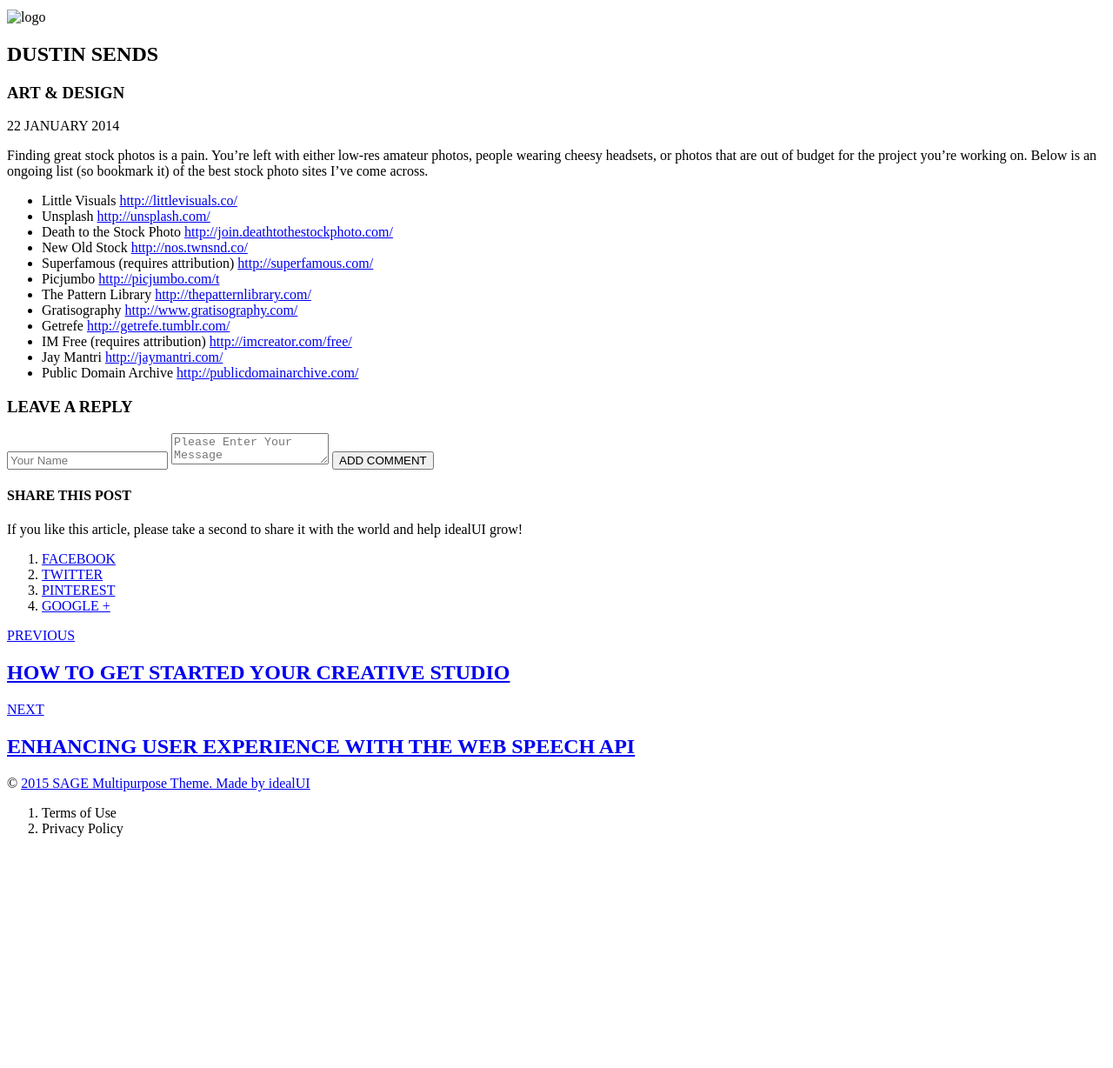
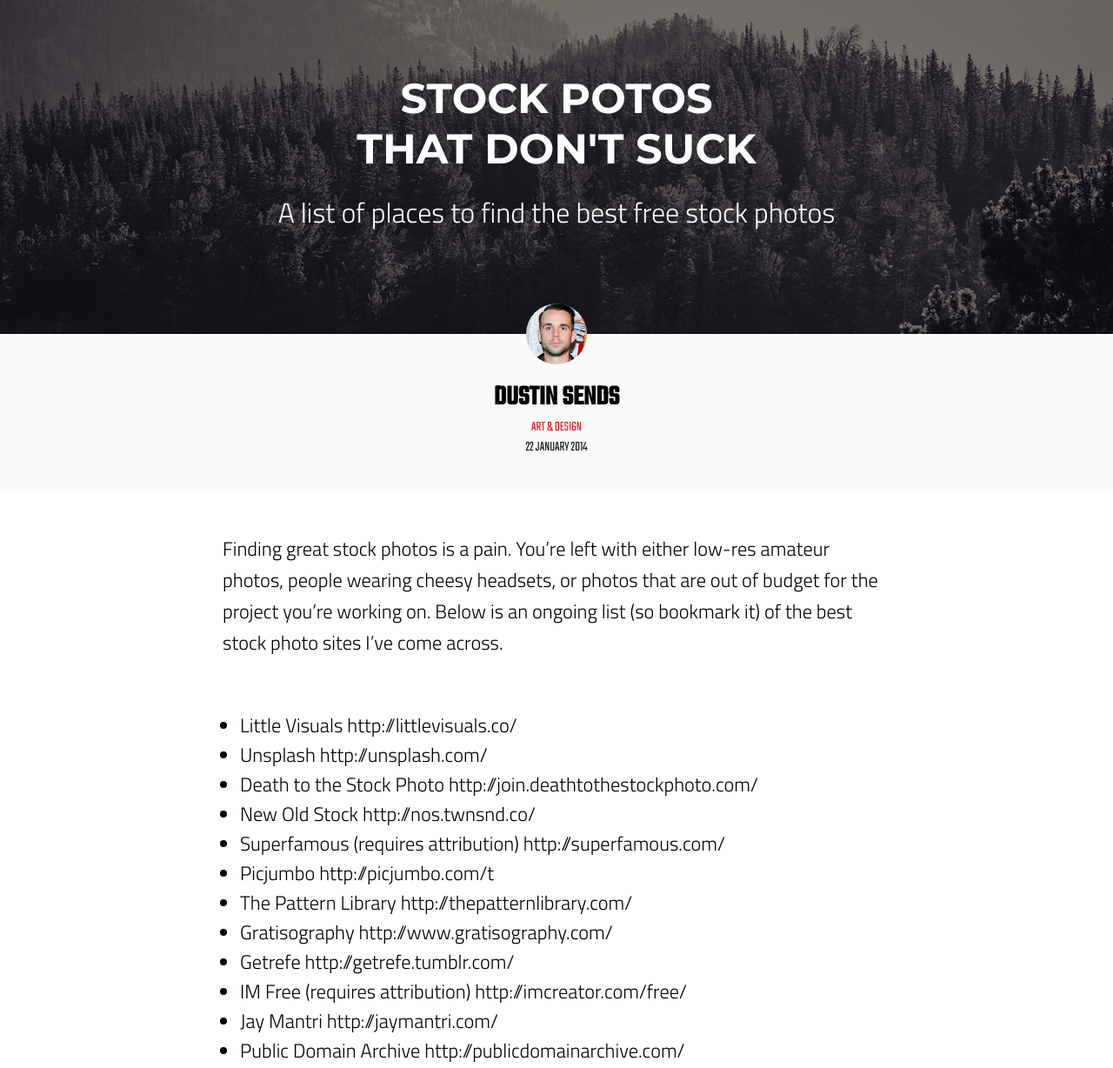
Before and after one commit to travisbmiller/simpleBlog, a plain HTML site: page index.html in a window 1280 px wide. Shown: the part 116-1344 px from the top of the page at 87% size. Before the commit the page ends 1094 px from the top, so only its background shows below. Drawn offline with Linux system fonts and the light colour scheme.

Commit message:
css completed - fixed layout

```diff
--- a/css/styles.css
+++ b/css/styles.css
@@ -0,0 +1,282 @@
+* {
+    box-sizing: border-box;
+    padding: 0;
+    margin: 0;
+}
+
+html, body {
+    width: 100%;
+    font-size: 100%;
+}
+
+a {
+    text-decoration: none;
+    color: #000;
+}
+
+/*-----------------------------------
+            Header
+------------------------------------*/
+header {
+    background: url("../img/bg.png")no-repeat center center fixed;
+    -webkit-background-size: cover;
+    -moz-background-size: cover;
+    -o-background-size: cover;
+    background-size: cover;
+    width: 100%;
+    height: 500px;
+
+    text-align: center;
+    padding-top: 200px;
+    font-family: 'Montserrat', sans-serif;
+    color: #FFF;
+}
+
+header h1 {
+    font-family: 'Montserrat', sans-serif;
+    font-size: 3em;
+    margin-bottom: 20px;
+}
+
+header h2 {
+    font-family: 'Titillium Web', sans-serif;
+    font-size: 2em;
+    font-weight: 100;
+}
+
+/*-----------------------------------
+            Title Bar
+------------------------------------*/
+
+.titlebar {
+    height: 180px;
+    width: 100%;
+    background: #FAFAFA;
+    text-align: center;
+    font-family: 'Teko', sans-serif;
+}
+
+.profile {
+    position: relative;
+    top: -35px;
+    width: 70px;
+    height: 70px;
+    margin: 0 auto;
+    border-radius: 35px;
+    overflow: hidden;
+}
+
+.profile img {
+    position: relative;
+    top: -5px;
+    left: -20px;
+    width: 110px;
+    border-radius: 35px;
+}
+
+.titlebar h2 {
+    position: relative;
+    top: -20px;
+    font-size: 2em;
+    color: #000;
+}
+
+.titlebar h3, .titlebar time {
+    position: relative;
+    top: -20px;
+    font-size: 1em;
+    color: red;
+    font-weight: 100;
+}
+
+.titlebar time {
+    color: #000;
+}
+
+
+
+/*-----------------------------------
+           Main
+------------------------------------*/
+main {
+    padding: 50px 20% 10px 20%;
+    font-family: 'Titillium Web', sans-serif;
+    font-weight: 100;
+    font-size: 1.4em;
+}
+
+main p {
+    line-height: 1.6em;
+    font-weight: 100;
+    margin-bottom: 60px;
+}
+
+main ul {
+   position: relative;
+   left: 20px;
+}
+
+
+/*-----------------------------------
+          Reply
+------------------------------------*/
+.reply {
+    padding: 30px 20%;
+}
+
+.reply h3 {
+    font-family: 'Teko', sans-serif;
+    font-weight: 100;
+    font-size: 1.4em;
+}
+
+.reply input, .reply textarea {
+    display: block;
+    width: 700px;
+    padding-left: 30px;
+    margin-top: 20px;
+    border: 1px solid #eee;
+}
+
+.reply input {
+    height: 50px;
+}
+
+.reply textarea {
+    height: 200px;
+    padding-top: 20px;
+}
+
+.reply button {
+    padding: 0 20px;
+    height: 50px;
+    margin-top: 20px;
+    line-height: 50px;
+    border: none;
+    background: #F63C3C;
+    color: #FFF;
+
+}
+
+/*-----------------------------------
+          Footer
+------------------------------------*/
+.social {
+    padding: 50px 20%;
+    text-align: center;
+}
+
+footer h4 {
+    font-family: 'Teko', sans-serif;
+}
+
+.social p {
+    padding-bottom: 20px;
+    font-family: 'Titillium Web', sans-serif;
+    color: #aaa;
+    font-weight: 100;
+}
+
+
+.social li {
+    display: inline-block;
+    padding: 10px 50px;
+    border: 1px solid #EEE;
+    margin-right: 20px;
+    font-family: 'Teko', sans-serif;
+}
+
+
+.fa-facebook, .fa-google-plus, .fa-twitter, .fa-pinterest-p {
+    position: relative;
+    left: -20px;
+}
+
+
+/*-----------------------------------
+         Footer - Aside
+------------------------------------*/
+    article {
+        width: 50%;
+        float: left;
+        height: 200px;
+        background: red;
+        padding-top: 50px;
+        padding-left: 50px;
+    }
+
+    article p {
+        font-family: 'Teko', sans-serif;
+        font-weight: 100;
+        margin: 0;
+        color: #ccc;
+    }
+
+    article h2 {
+        font-family: 'Teko', sans-serif;
+        font-weight: 300;
+        font-size: 2em;
+        color: #FFF;
+    }
+
+    article.prev {
+        background: url("../img/4iDnRbhRayDf4Y5461Z9_Caroline Gutman-7248.png");
+    -webkit-background-size: cover;
+    -moz-background-size: cover;
+    -o-background-size: cover;
+    background-size: cover;
+    }
+
+    article.next {
+        background: url("../img/DeathtoStock_Wired10.png");
+    -webkit-background-size: cover;
+    -moz-background-size: cover;
+    -o-background-size: cover;
+    background-size: cover;
+    }
+
+/*-----------------------------------
+         Footer - Copy-write
+------------------------------------*/
+
+    .copy {
+        height: 40px;
+        font-family: 'Titillium Web', sans-serif;
+        font-size: .7em;
+        color: #555555;
+        padding: 0 10%;
+        line-height: 40px;
+    }
+
+    .copy p {
+        float: left;
+    }
+
+    .copy ul {
+        float: right;
+    }
+
+    .copy li {
+        display: inline-block;
+    }
+
+    .copy li:last-child {
+        margin-left: 20px;
+    }
+
+
+
+
+/*-----------------------------------
+          Clear Fix
+------------------------------------*/
+
+.cf:before,
+.cf:after {
+    content: " "; /* 1 */
+    display: table; /* 2 */
+}
+
+.cf:after {
+    clear: both;
+}
--- a/index.html
+++ b/index.html
@@ -3,15 +3,21 @@
 <head>
     <meta charset="UTF-8">
     <title>Simple Blog</title>
+    <link href='http://fonts.googleapis.com/css?family=Montserrat:400,700' rel='stylesheet' type='text/css'>
+    <link href='http://fonts.googleapis.com/css?family=Titillium+Web:400,300' rel='stylesheet' type='text/css'>
+    <link href='http://fonts.googleapis.com/css?family=Teko:300,400,500' rel='stylesheet' type='text/css'>
+    <link rel="stylesheet" href="http://maxcdn.bootstrapcdn.com/font-awesome/4.3.0/css/font-awesome.min.css">
     <link rel="stylesheet" href="css/styles.css">
 </head>
     <body>
         <header>
-            <h1>STOCK POTOS THAAT DON'T SUCK</h1>
+            <h1>STOCK POTOS <br> THAT DON'T SUCK</h1>
             <h2>A list of places to find the best free stock photos</h2>
         </header>
-        <section>
-            <img src="profile.jpg" alt="logo">
+        <section class="titlebar">
+            <div class="profile">
+                <img src="./img/profile.png" alt="logo">
+            </div>
             <h2>DUSTIN SENDS</h2>
             <h3>ART & DESIGN</h3>
             <time datetime="2014-01-22">22 JANUARY 2014</time>
@@ -34,7 +40,7 @@
                     <li>Public Domain Archive <a target="_blank" href="http://publicdomainarchive.com/">http://publicdomainarchive.com/</a></li>
                 </ul>
         </main>
-        <section>
+        <section class="reply">
             <h3>LEAVE A REPLY</h3>
             <form action="">
                 <input type="text" placeholder="Your Name">
@@ -47,34 +53,34 @@
             <section class="social">
                 <h4>SHARE THIS POST</h4>
                 <p>If you like this article, please take a second to share it with the world and help idealUI grow!</p>
-                <ol>
-                    <li><a href="#" target="_blank">FACEBOOK</a></li>
-                    <li><a href="#" target="_blank">TWITTER</a></li>
-                    <li><a href="#" target="_blank">PINTEREST</a></li>
-                    <li><a href="#" target="_blank">GOOGLE +</a></li>
-                </ol>
+                <ul>
+                    <li><a href="#" target="_blank"><i class="fa fa-facebook"></i>FACEBOOK</a></li>
+                    <li><a href="#" target="_blank"><i class="fa fa-twitter"></i>TWITTER</a></li>
+                    <li><a href="#" target="_blank"><i class="fa fa-pinterest-p"></i>PINTEREST</a></li>
+                    <li><a href="#" target="_blank"><i class="fa fa-google-plus"></i>GOOGLE +</a></li>
+                </ul>
             </section>
-            <aside>
+            <aside class="cf">
                 <a href="#">
-                    <article>
+                    <article class="prev">
                         <p>PREVIOUS</p>
                         <h2>HOW TO GET STARTED YOUR CREATIVE STUDIO</h2>
                     </article>
                 </a>
 
                 <a href="#">
-                    <article>
+                    <article class="next">
                         <p>NEXT</p>
                         <h2>ENHANCING USER EXPERIENCE WITH THE WEB SPEECH API</h2>
                     </article>
                 </a>
             </aside>
-            <section>
+            <section class="copy">
                 <p>&copy; <a href="#" target="_blank">2015 SAGE Multipurpose Theme. Made by idealUI</a></p>
-                <ol>
-                    <li>Terms of Use</li>
-                    <li>Privacy Policy</li>
-                </ol>
+                <ul>
+                    <li><a href="#">Terms of Use</a></li>
+                    <li><a href="#">Privacy Policy</a></li>
+                </ul>
             </section>
         </footer>
     </body>
```
Also changed, not shown: img/4iDnRbhRayDf4Y5461Z9_Caroline Gutman-7248.png (added), img/DeathtoStock_Wired10.png (added), img/bg.png (added), img/profile.png (added).
